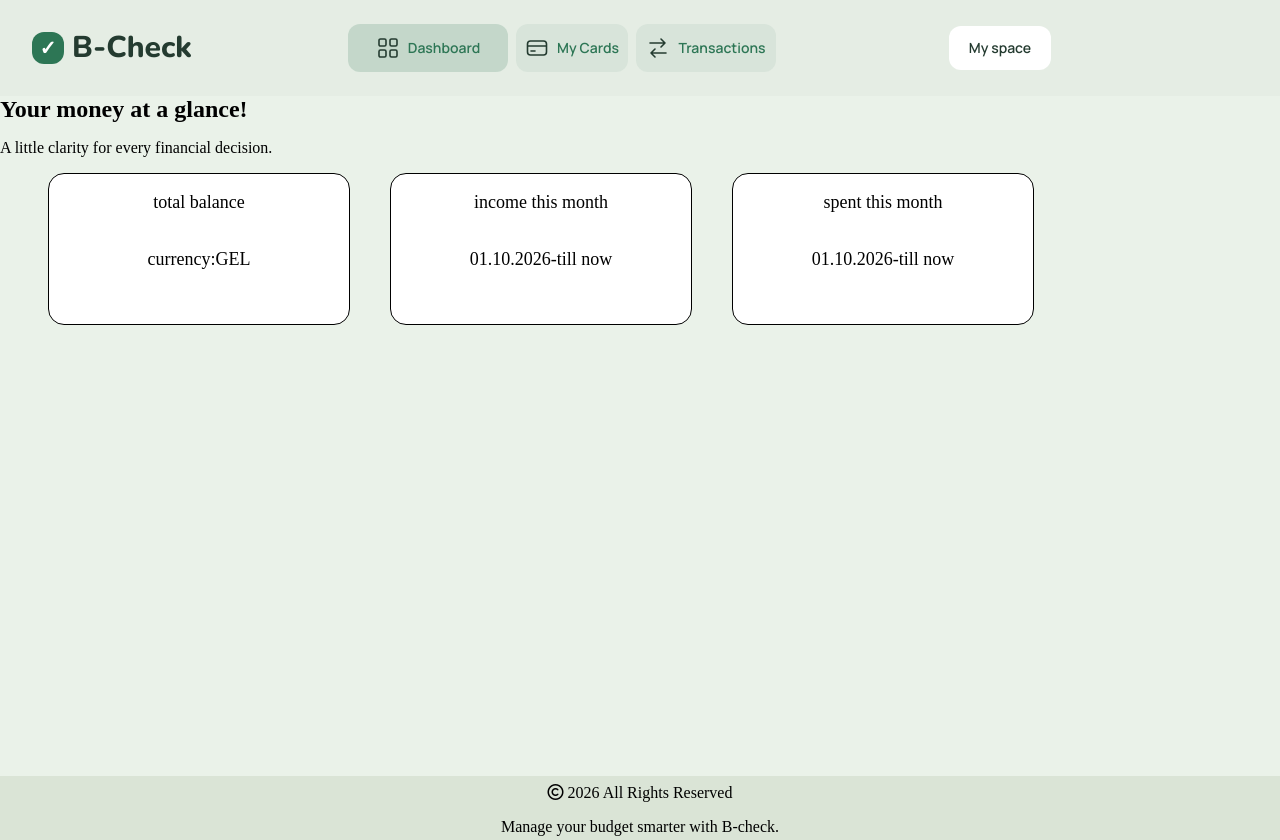
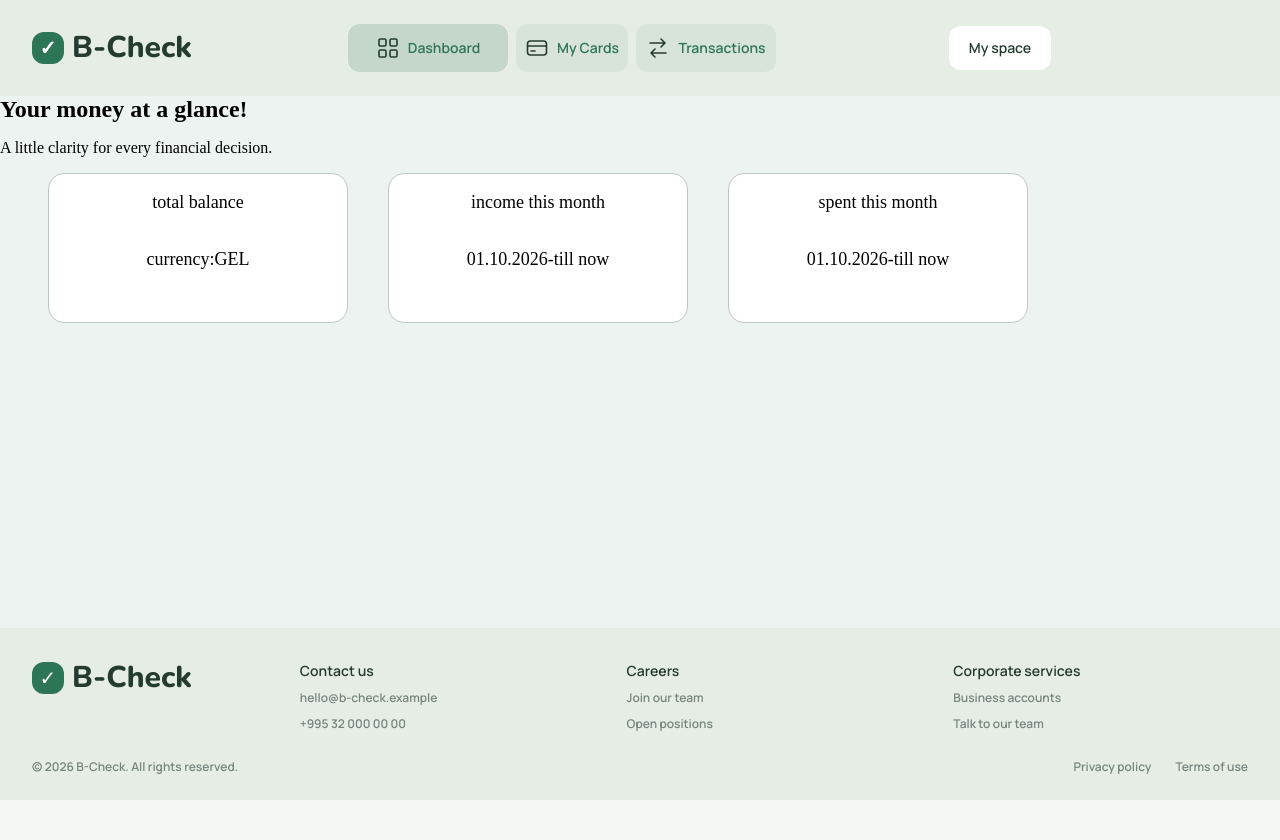
Before and after one commit to giorgi-v2/B-check, an Angular app: page / in a window 1280 px wide. After the commit the page ends 800 px from the top, so only its background shows below. Built offline with nearby package versions, Linux system fonts and the light colour scheme.

Commit message:
footer styles update

```diff
--- a/src/app/app.html
+++ b/src/app/app.html
@@ -1,8 +1,8 @@
-<body>
-  <app-header
-    [currentRoute]="currentRoute"
-    (onCurrentRouteChange)="handleCurrentRouteChange($event)"
-  ></app-header>
+<app-header
+  [currentRoute]="currentRoute"
+  (onCurrentRouteChange)="handleCurrentRouteChange($event)"
+></app-header>
+<main class="app-main">
   @switch (currentRoute) {
     @case ('dashboard') {
       <app-dashboard-page></app-dashboard-page>
@@ -14,5 +14,5 @@
       <app-transactions-page></app-transactions-page>
     }
   }
-  <app-footer></app-footer>
-</body>
+</main>
+<app-footer></app-footer>
--- a/src/app/app.scss
+++ b/src/app/app.scss
@@ -0,0 +1,18 @@
+:host {
+  display: flex;
+  flex-direction: column;
+  min-height: 100vh;
+  min-height: 100dvh;
+}
+
+app-header,
+app-footer {
+  flex-shrink: 0;
+}
+
+.app-main {
+  display: flex;
+  flex: 1;
+  flex-direction: column;
+  min-width: 0;
+}
--- a/src/app/components/footer/footer.html
+++ b/src/app/components/footer/footer.html
@@ -1,4 +1,36 @@
-<footer class="footer_content">
-  <span><i class="fa-regular fa-copyright"></i> 2026 All Rights Reserved</span>
-  <p>Manage your budget smarter with B-check.</p>
+<footer class="footer">
+  <div class="footer-content">
+    <div class="footer-main">
+      <div class="footer-brand" aria-label="B-Check">
+        <span class="footer-brand-icon" aria-hidden="true">✓</span>
+        <span class="footer-brand-name">B-Check</span>
+      </div>
+
+      <section class="footer-column" aria-labelledby="footer-contact">
+        <h2 id="footer-contact">Contact us</h2>
+        <a href="mailto:hello@b-check.example">hello@b-check.example</a>
+        <a href="tel:+995320000000">+995 32 000 00 00</a>
+      </section>
+
+      <section class="footer-column" aria-labelledby="footer-careers">
+        <h2 id="footer-careers">Careers</h2>
+        <p>Join our team</p>
+        <p>Open positions</p>
+      </section>
+
+      <section class="footer-column" aria-labelledby="footer-services">
+        <h2 id="footer-services">Corporate services</h2>
+        <p>Business accounts</p>
+        <p>Talk to our team</p>
+      </section>
+    </div>
+
+    <div class="footer-bottom">
+      <p>© 2026 B-Check. All rights reserved.</p>
+      <div class="footer-legal">
+        <span>Privacy policy</span>
+        <span>Terms of use</span>
+      </div>
+    </div>
+  </div>
 </footer>
--- a/src/app/components/footer/footer.scss
+++ b/src/app/components/footer/footer.scss
@@ -1,6 +1,130 @@
-.footer_content {
-    background-color: #DAE4D6;
-    text-align: center;
-    height: 7vh;
-    padding-top: 8px;
+:host {
+  display: block;
+  background-color: var(--color-chrome);
+  color: var(--color-text);
+  font-family: var(--font-body);
+  font-size: 12px;
+  line-height: 1.6;
 }
+
+.footer-content {
+  box-sizing: border-box;
+  width: calc(100% - 48px);
+  max-width: 1216px;
+  margin-inline: auto;
+  padding-block: 32px 24px;
+}
+
+.footer-main {
+  display: grid;
+  grid-template-columns: 0.8fr repeat(3, 1fr);
+  align-items: start;
+  gap: 32px;
+}
+
+.footer-brand {
+  display: flex;
+  align-items: center;
+  gap: 8px;
+}
+
+.footer-brand-icon {
+  display: grid;
+  flex: 0 0 32px;
+  width: 32px;
+  height: 32px;
+  place-items: center;
+  border-radius: 12px;
+  background-color: var(--color-primary);
+  color: var(--color-surface);
+  font-size: 20px;
+  line-height: 1;
+}
+
+.footer-brand-name {
+  font-family: var(--font-brand);
+  font-size: 30px;
+  font-weight: 800;
+  line-height: 1.2;
+  white-space: nowrap;
+}
+
+.footer-column {
+  display: flex;
+  flex-direction: column;
+  align-items: flex-start;
+  gap: 6px;
+  min-width: 0;
+
+  h2 {
+    margin: 0;
+    font-size: 14px;
+    font-weight: 600;
+  }
+
+  p,
+  a {
+    margin: 0;
+    color: var(--color-text-muted);
+    overflow-wrap: anywhere;
+  }
+
+  a {
+    text-decoration: none;
+
+    &:hover {
+      color: var(--color-primary);
+      text-decoration: underline;
+    }
+
+    &:focus-visible {
+      border-radius: 2px;
+      outline: 2px solid var(--color-primary);
+      outline-offset: 4px;
+    }
+  }
+}
+
+.footer-bottom {
+  display: flex;
+  align-items: center;
+  justify-content: space-between;
+  gap: 16px 32px;
+  margin-top: 24px;
+  color: var(--color-text-muted);
+
+  p {
+    margin: 0;
+  }
+}
+
+.footer-legal {
+  display: flex;
+  flex-wrap: wrap;
+  gap: 12px 24px;
+}
+
+@media (max-width: 900px) {
+  .footer-main {
+    grid-template-columns: repeat(2, minmax(0, 1fr));
+    gap: 28px;
+  }
+}
+
+@media (max-width: 480px) {
+  .footer-content {
+    width: calc(100% - 32px);
+    padding-block: 28px 24px;
+  }
+
+  .footer-main {
+    grid-template-columns: minmax(0, 1fr);
+    gap: 24px;
+  }
+
+  .footer-bottom {
+    flex-direction: column;
+    align-items: flex-start;
+    margin-top: 28px;
+  }
+}
--- a/src/app/features/dashboard-page/dashboard-page.scss
+++ b/src/app/features/dashboard-page/dashboard-page.scss
@@ -1,12 +1,20 @@
+:host {
+  display: flex;
+  flex: 1;
+  flex-direction: column;
+  min-width: 0;
+}
+
 .content {
-    background-color: #EAF2E9;
-    height: 85vh;
+  flex: 1;
+  background-color: var(--color-positive-subtle);
 }
 
 .content_cards {
-    padding-left: 48px;
+  padding-inline: clamp(16px, 4vw, 48px);
   display: flex;
   flex-direction: row;
+  flex-wrap: wrap;
   gap: 40px;
 }
 
@@ -14,11 +22,13 @@
   display: flex;
   flex-direction: column;
   font-size: 18px;
-    border: 1px solid black;
+  border: 1px solid var(--color-border);
   border-radius: 16px;
   width: 300px;
-    height: 150px;
-    background-color: #FFFFFF;
+  max-width: 100%;
+  min-height: 150px;
+  box-sizing: border-box;
+  background-color: var(--color-surface);
   text-align: center;
 }
 
--- a/src/styles.scss
+++ b/src/styles.scss
@@ -12,6 +12,7 @@
   --color-positive-subtle: color-mix(in srgb, var(--color-positive) 9%, var(--color-surface));
   --color-negative-subtle: color-mix(in srgb, var(--color-negative) 9%, var(--color-surface));
   --font-body: 'Manrope', sans-serif;
+  --font-brand: 'Nunito', sans-serif;
 }
 
 body {
```
Lines whose indentation alone changed are shown as unchanged.
